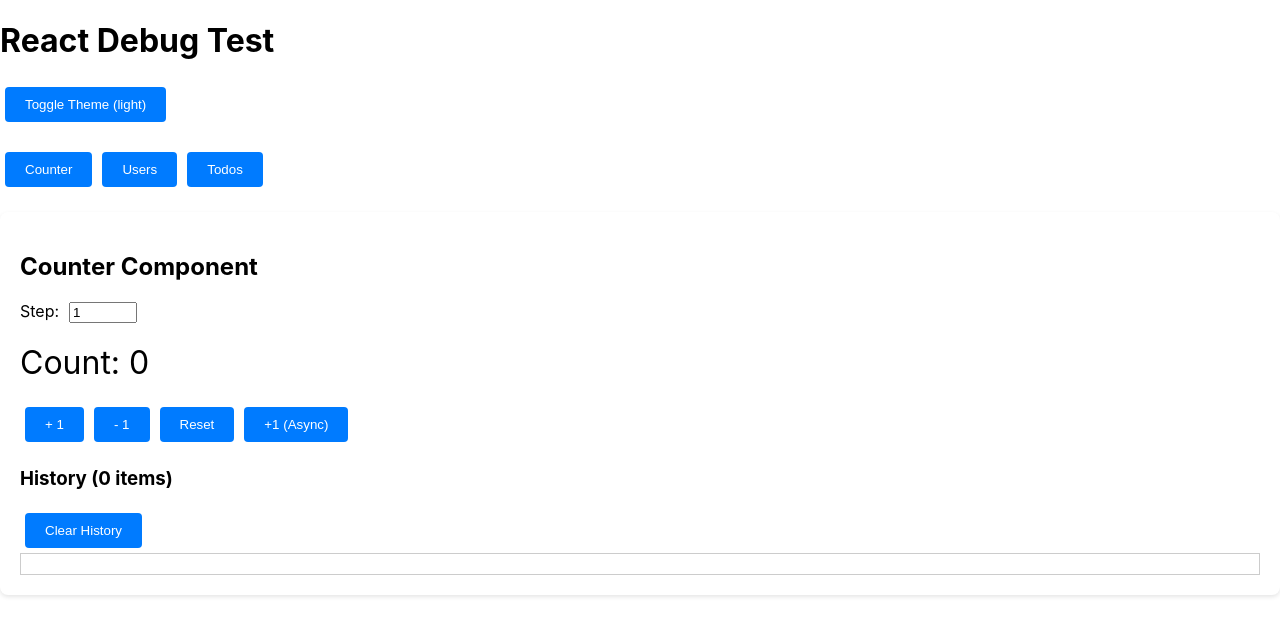
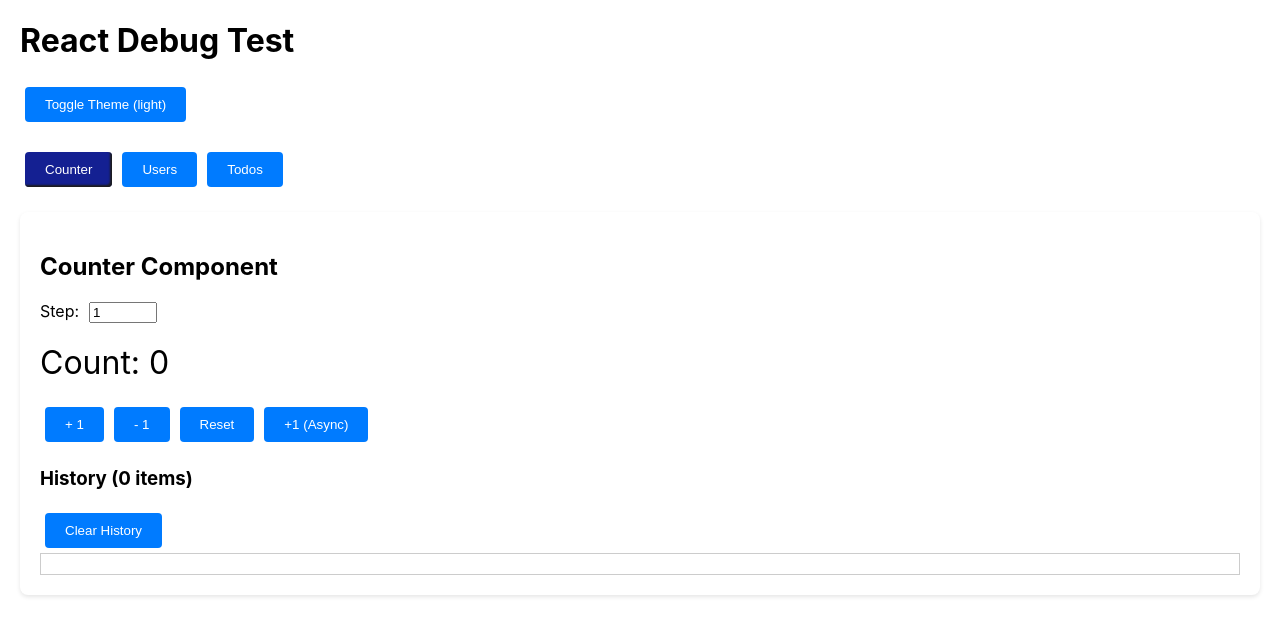
Before and after one commit to kevinalexis7/React_Debug_Test-Asytec, a React (Vite) app: page / in a window 1280 px wide. Shown: the top 636 px of the page. Built offline with nearby package versions, Linux system fonts and the light colour scheme.

Commit message:
fix: active buttons

```diff
--- a/src/index.css
+++ b/src/index.css
@@ -1,5 +1,5 @@
 body {
-  margin: 0;
+  margin: 20px;
   font-family: -apple-system, BlinkMacSystemFont, 'Segoe UI', 'Roboto', 'Oxygen',
     'Ubuntu', 'Cantarell', 'Fira Sans', 'Droid Sans', 'Helvetica Neue',
     sans-serif;
@@ -32,8 +32,18 @@
   margin: 5px;
 }
 
+.button.active {
+  box-shadow: inset -2px -2px 2px #1d1d1d;
+  background: #142092;
+  cursor: default;
+}
+
 .button:hover {
   background: #0056b3;
+}
+
+.button.active:hover {
+  background: #142092;
 }
 
 .error {
@@ -74,6 +84,10 @@
   background: #155ebe;
 }
 
+.dark .button.active:hover {
+  background: #142092;
+}
+
 .dark .error {
   color: #ff6b6b;
 }
```
Also changed, not shown: 1 other file (tests, documents, lock files or other folders).
